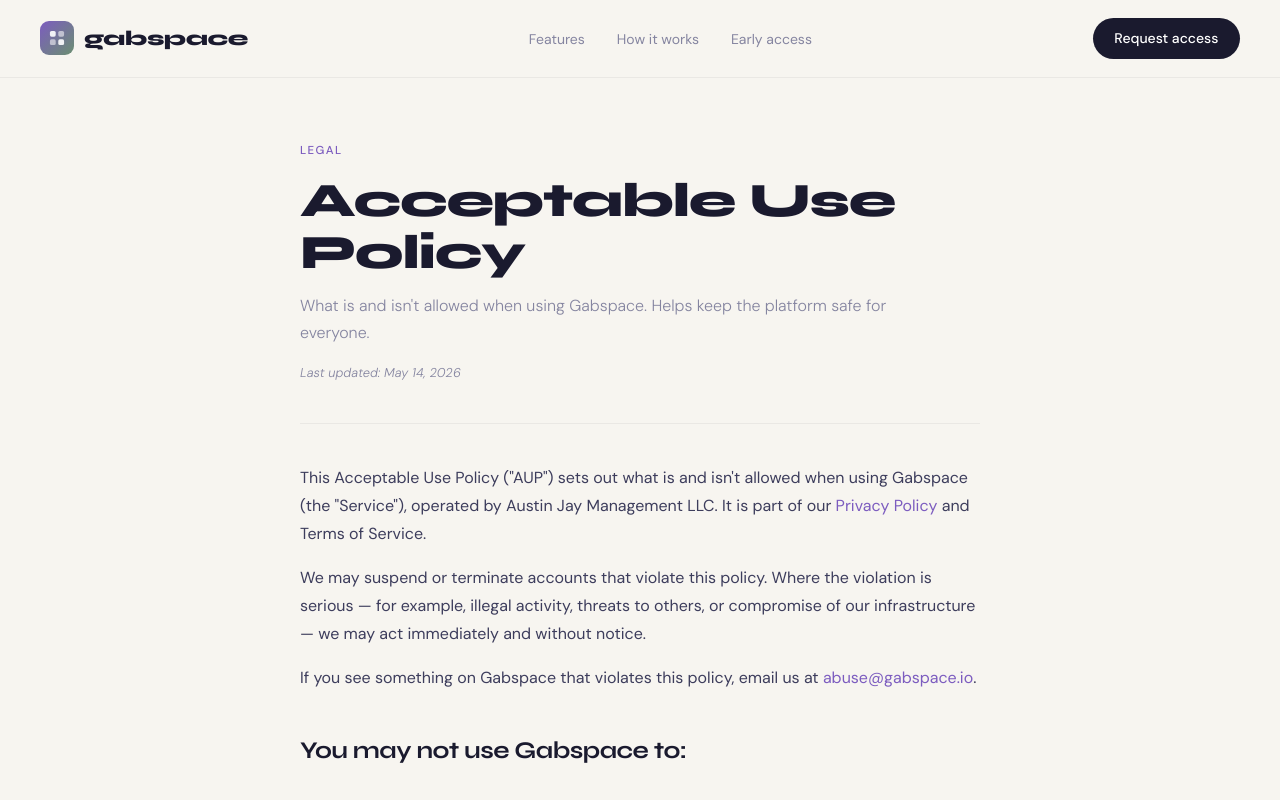
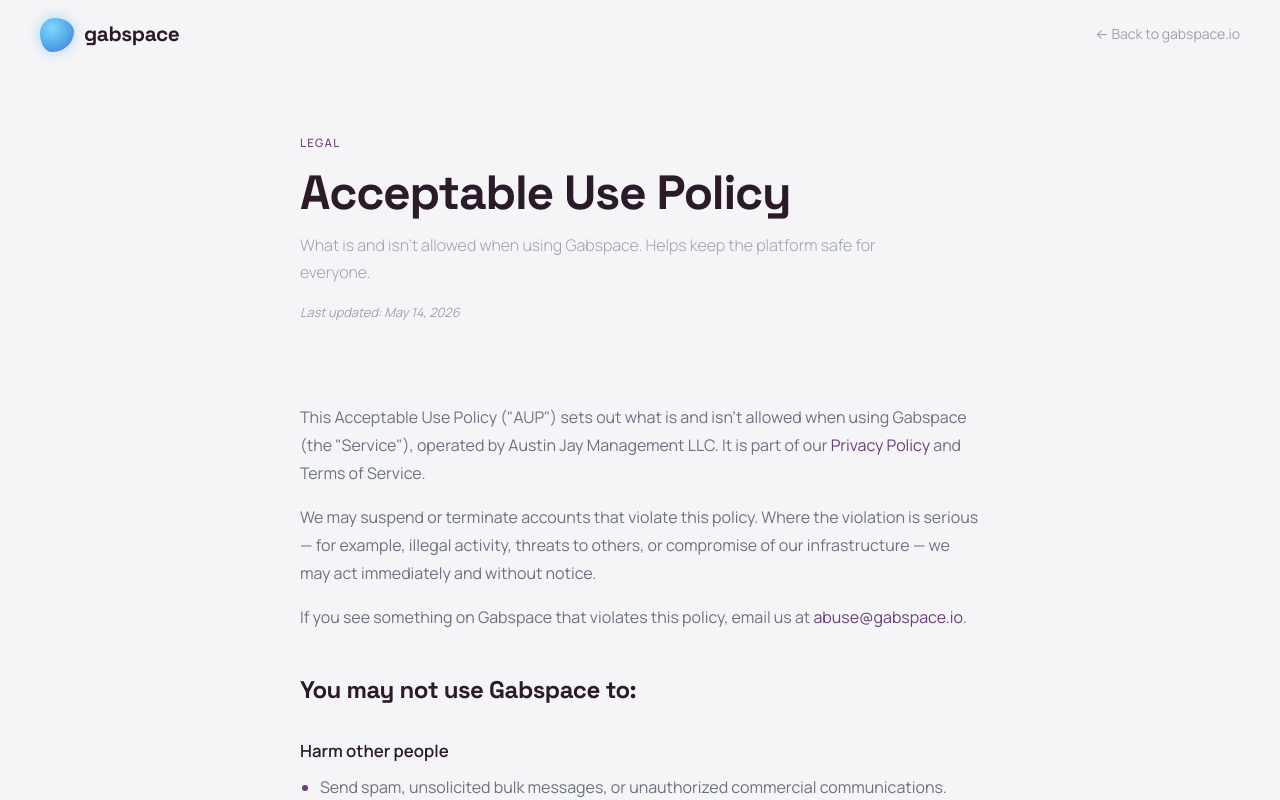
Before and after one commit to austinjaymgt/gabspace-marketing, a plain HTML site: page acceptable-use.html in a window 1280 px wide. Shown: the top 800 px of the page. Drawn offline with Linux system fonts and the light colour scheme.

Commit message:
Rebrand legal pages to match the app's design system
Same treatment as index.html/product.html: plum/orb-blue palette,
Space Grotesk + Manrope, Orb logo mark, real favicon. Also fixed nav
links that pointed at #features/#how-it-works/#apply anchors that no
longer exist on the homepage now that it's the Founders Circle splash
- replaced with a simple back-to-home link - and added product.html
to the footer so it stays reachable.

```diff
--- a/acceptable-use.html
+++ b/acceptable-use.html
@@ -5,55 +5,54 @@
   <meta name="viewport" content="width=device-width, initial-scale=1.0"/>
   <title>Acceptable Use Policy — Gabspace</title>
   <meta name="description" content="What is and isn't allowed when using Gabspace."/>
-  <link rel="icon" type="image/svg+xml" href="/favicon.svg"/>
+  <link rel="icon" type="image/svg+xml" href="assets/img/favicon.svg"/>
+  <link rel="icon" type="image/png" sizes="32x32" href="assets/img/favicon-32.png"/>
+  <link rel="icon" type="image/png" sizes="16x16" href="assets/img/favicon-16.png"/>
+  <link rel="apple-touch-icon" href="assets/img/favicon-32.png"/>
   <link rel="preconnect" href="https://fonts.googleapis.com"/>
   <link rel="preconnect" href="https://fonts.gstatic.com" crossorigin/>
-  <link href="https://fonts.googleapis.com/css2?family=Syne:wght@400;600;700;800&family=DM+Sans:ital,opsz,wght@0,9..40,300;0,9..40,400;0,9..40,500;1,9..40,300&display=swap" rel="stylesheet"/>
+  <link href="https://fonts.googleapis.com/css2?family=Space+Grotesk:wght@500;600;700&family=Manrope:wght@300;400;500;600;700&display=swap" rel="stylesheet"/>
   <style>
     *, *::before, *::after { box-sizing: border-box; margin: 0; padding: 0; }
     :root {
-      --ink: #1A1A2E;
-      --ink2: #3D3D5C;
-      --ink3: #8585A0;
-      --cream: #F7F5F0;
+      --ink: #2B1A2A;
+      --ink2: #6B7280;
+      --ink3: #9CA3AF;
+      --cream: #F5F5F7;
       --white: #FFFFFF;
-      --sage: #6B8F71;
-      --violet: #7C5CBF;
-      --violet-pale: #F0EBF9;
-      --rose: #C06B7A;
-      --rose-pale: #FAF0F2;
-      --border: rgba(26,26,46,0.09);
-      --border-soft: rgba(26,26,46,0.06);
+      --sage: #1F9C8F;
+      --violet: #6A3F7A;
+      --violet-pale: #EDE5F4;
+      --rose: #C0506E;
+      --rose-pale: #FBEEF1;
+      --border: #E2E2E4;
+      --border-soft: #F0F0F2;
+      --orb-gradient: radial-gradient(circle at 35% 30%, #7FD8FF 0%, #4FA8E8 55%, #6A5CD0 100%);
       --radius: 12px;
       --radius-pill: 100px;
     }
-    body { font-family: 'DM Sans', sans-serif; background: var(--cream); color: var(--ink); font-size: 16px; line-height: 1.6; -webkit-font-smoothing: antialiased; }
+    body { font-family: 'Manrope', -apple-system, BlinkMacSystemFont, sans-serif; background: var(--cream); color: var(--ink); font-size: 16px; line-height: 1.6; -webkit-font-smoothing: antialiased; }
     a { text-decoration: none; color: inherit; }
     a.link { color: var(--violet); }
     a.link:hover { text-decoration: underline; }
 
     nav { display: flex; align-items: center; justify-content: space-between; padding: 1.1rem 2.5rem; border-bottom: 0.5px solid var(--border-soft); background: var(--cream); position: sticky; top: 0; z-index: 100; }
     .logo-wrap { display: flex; align-items: center; gap: 10px; }
-    .logo-mark { width: 34px; height: 34px; background: linear-gradient(135deg, var(--violet), var(--sage)); border-radius: 9px; display: flex; align-items: center; justify-content: center; flex-shrink: 0; }
-    .logo-mark svg { width: 18px; height: 18px; }
-    .logo-name { font-family: 'Syne', sans-serif; font-size: 1.3rem; font-weight: 800; color: var(--ink); letter-spacing: -0.02em; }
-    .nav-links { display: flex; align-items: center; gap: 2rem; list-style: none; }
-    .nav-links a { font-size: 0.875rem; color: var(--ink3); transition: color 0.2s; }
-    .nav-links a:hover { color: var(--ink); }
-    .btn { font-family: 'DM Sans', sans-serif; font-size: 0.875rem; font-weight: 500; border-radius: var(--radius-pill); padding: 0.6rem 1.35rem; cursor: pointer; border: none; transition: all 0.2s; display: inline-flex; align-items: center; gap: 5px; }
-    .btn-primary { background: var(--ink); color: var(--white); }
-    .btn-primary:hover { background: var(--ink2); transform: translateY(-1px); }
+    .logo-mark { width: 34px; height: 34px; flex-shrink: 0; background: var(--orb-gradient); border-radius: 42% 58% 65% 35% / 45% 40% 60% 55%; box-shadow: 0 0 14px rgba(79,168,232,0.45); }
+    .logo-name { font-family: 'Space Grotesk', sans-serif; font-size: 1.3rem; font-weight: 700; color: var(--ink); letter-spacing: -0.02em; }
+    .nav-back { font-size: 0.875rem; color: var(--ink3); transition: color 0.2s; }
+    .nav-back:hover { color: var(--ink); }
 
     .page { max-width: 760px; margin: 0 auto; padding: 4rem 2.5rem 3rem; }
     .page-eye { font-size: 0.72rem; font-weight: 500; text-transform: uppercase; letter-spacing: 0.12em; color: var(--violet); margin-bottom: 0.9rem; }
-    .page-title { font-family: 'Syne', sans-serif; font-size: clamp(2.2rem, 4.5vw, 3rem); font-weight: 800; letter-spacing: -0.025em; line-height: 1.1; margin-bottom: 0.75rem; color: var(--ink); }
+    .page-title { font-family: 'Space Grotesk', sans-serif; font-size: clamp(2.2rem, 4.5vw, 3rem); font-weight: 700; letter-spacing: -0.025em; line-height: 1.1; margin-bottom: 0.75rem; color: var(--ink); }
     .page-sub { font-size: 1rem; color: var(--ink3); font-weight: 300; line-height: 1.7; max-width: 620px; }
     .updated { font-size: 0.8rem; color: var(--ink3); margin-top: 1rem; font-style: italic; }
     .divider-thin { height: 0.5px; background: var(--border-soft); margin: 2.5rem 0; }
 
     .content { color: var(--ink2); }
-    .content h2 { font-family: 'Syne', sans-serif; font-size: 1.5rem; font-weight: 700; color: var(--ink); margin: 2.5rem 0 1rem; letter-spacing: -0.02em; }
-    .content h3 { font-family: 'DM Sans', sans-serif; font-size: 1.05rem; font-weight: 600; color: var(--ink); margin: 1.75rem 0 0.6rem; }
+    .content h2 { font-family: 'Space Grotesk', sans-serif; font-size: 1.5rem; font-weight: 700; color: var(--ink); margin: 2.5rem 0 1rem; letter-spacing: -0.02em; }
+    .content h3 { font-family: 'Manrope', sans-serif; font-size: 1.05rem; font-weight: 600; color: var(--ink); margin: 1.75rem 0 0.6rem; }
     .content p { margin-bottom: 1rem; line-height: 1.75; }
     .content ul { margin: 0.5rem 0 1.25rem 1.25rem; }
     .content li { margin-bottom: 0.6rem; line-height: 1.7; }
@@ -65,9 +64,8 @@
 
     footer { border-top: 0.5px solid var(--border-soft); padding: 1.75rem 2.5rem; display: flex; justify-content: space-between; align-items: center; flex-wrap: wrap; gap: 1rem; }
     .foot-logo { display: flex; align-items: center; gap: 8px; }
-    .foot-logo-mark { width: 22px; height: 22px; background: linear-gradient(135deg, var(--violet), var(--sage)); border-radius: 6px; display: flex; align-items: center; justify-content: center; }
-    .foot-logo-mark svg { width: 12px; height: 12px; }
-    .foot-name { font-family: 'Syne', sans-serif; font-size: 0.95rem; font-weight: 800; color: var(--ink); letter-spacing: -0.02em; }
+    .foot-logo-mark { width: 22px; height: 22px; flex-shrink: 0; background: var(--orb-gradient); border-radius: 42% 58% 65% 35% / 45% 40% 60% 55%; }
+    .foot-name { font-family: 'Space Grotesk', sans-serif; font-size: 0.95rem; font-weight: 700; color: var(--ink); letter-spacing: -0.02em; }
     .foot-links { display: flex; gap: 1.5rem; list-style: none; flex-wrap: wrap; }
     .foot-links a { font-size: 0.78rem; color: var(--ink3); transition: color 0.2s; }
     .foot-links a:hover { color: var(--ink); }
@@ -75,7 +73,6 @@
 
     @media (max-width: 640px) {
       nav { padding: 1rem 1.25rem; }
-      .nav-links { display: none; }
       .page { padding: 2.5rem 1.25rem 2rem; }
       footer { flex-direction: column; text-align: center; }
     }
@@ -85,22 +82,10 @@
 
 <nav>
   <a href="/" class="logo-wrap">
-    <div class="logo-mark">
-      <svg viewBox="0 0 28 28" fill="none">
-        <rect x="3" y="3" width="9" height="9" rx="2.5" fill="white" opacity="0.9"/>
-        <rect x="16" y="3" width="9" height="9" rx="2.5" fill="white" opacity="0.55"/>
-        <rect x="3" y="16" width="9" height="9" rx="2.5" fill="white" opacity="0.55"/>
-        <rect x="16" y="16" width="9" height="9" rx="2.5" fill="white" opacity="0.9"/>
-      </svg>
-    </div>
+    <div class="logo-mark"></div>
     <span class="logo-name">gabspace</span>
   </a>
-  <ul class="nav-links">
-    <li><a href="/#features">Features</a></li>
-    <li><a href="/#how-it-works">How it works</a></li>
-    <li><a href="/#apply">Early access</a></li>
-  </ul>
-  <a href="/#apply" class="btn btn-primary">Request access</a>
+  <a href="/" class="nav-back">← Back to gabspace.io</a>
 </nav>
 
 <main class="page">
@@ -200,13 +185,12 @@
 
 <footer>
   <div class="foot-logo">
-    <div class="foot-logo-mark">
-      <svg viewBox="0 0 28 28" fill="none"><rect x="3" y="3" width="9" height="9" rx="2.5" fill="white" opacity="0.9"/><rect x="16" y="3" width="9" height="9" rx="2.5" fill="white" opacity="0.55"/><rect x="3" y="16" width="9" height="9" rx="2.5" fill="white" opacity="0.55"/><rect x="16" y="16" width="9" height="9" rx="2.5" fill="white" opacity="0.9"/></svg>
-    </div>
+    <div class="foot-logo-mark"></div>
     <span class="foot-name">gabspace</span>
   </div>
   <ul class="foot-links">
     <li><a href="/">Home</a></li>
+    <li><a href="/product.html">Product</a></li>
     <li><a href="/privacy.html">Privacy</a></li>
     <li><a href="/cookies.html">Cookies</a></li>
     <li><a href="/acceptable-use.html">Acceptable Use</a></li>
```
Also changed, not shown: cookies.html (+29 -43 lines), privacy.html (+29 -43 lines), subprocessors.html (+31 -47 lines).
